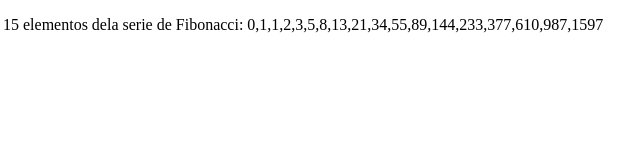
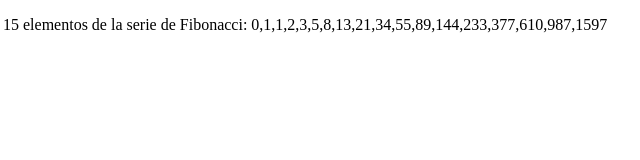
Before and after one commit to AgustinWTM/WTM_BootCamp2018BCN, a plain HTML site: page fibonacci.html in a window 1280 px wide. Shown: the full height of the page, 5-645 px from the left. Drawn offline with Linux system fonts and the light colour scheme.

Commit message:
Update fibonacci.html

```diff
--- a/fibonacci.html
+++ b/fibonacci.html
@@ -11,7 +11,7 @@ var x;
 		serie.push(x);
 		console.log('iteracion ' + i + ': ' + serie)
 			}
-document.getElementById("r1").innerHTML = '15 elementos dela serie de Fibonacci: ' + serie;
+document.getElementById("r1").innerHTML = '15 elementos de la serie de Fibonacci: ' + serie;
 </script>
 </body>
 </html>
```
